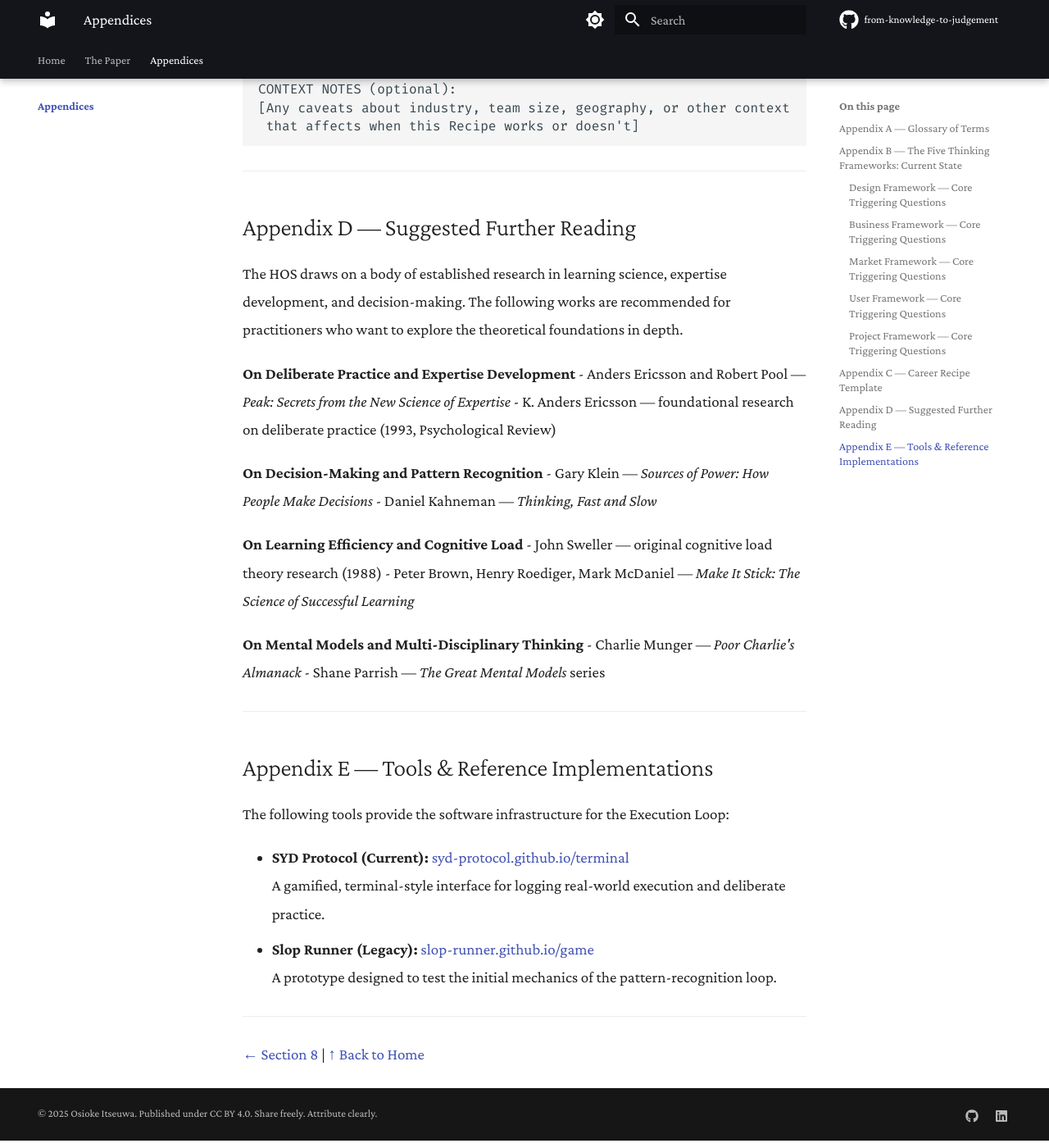
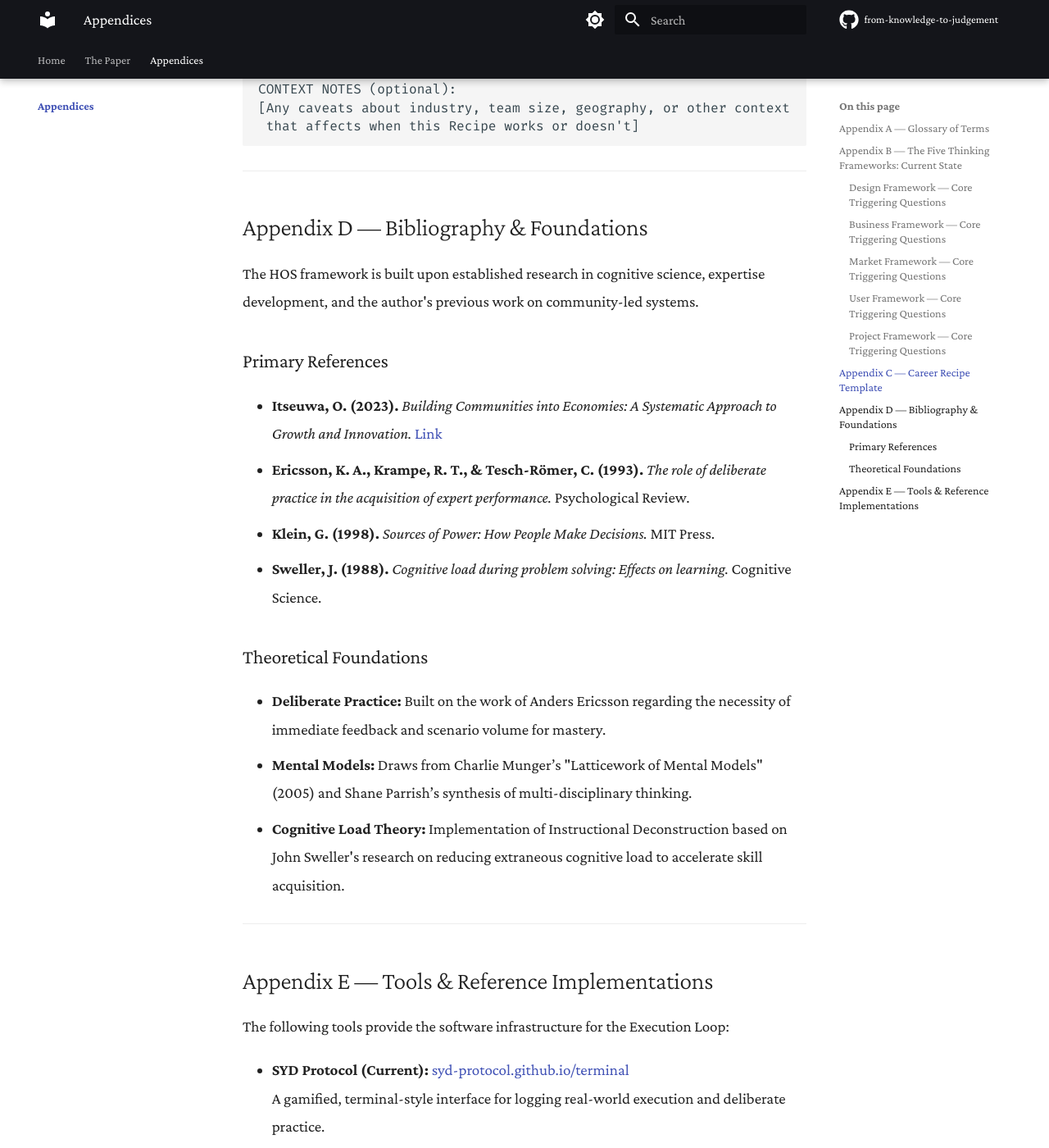
Before and after one commit to osioke/from-knowledge-to-judgement, an MkDocs documentation site: the page built from docs/appendices.md, in a window 1280 px wide and 1400 px high, scrolled down 4563 px. Shown: the whole window at 82% size. Built offline with MkDocs 1.6.1 and Material for MkDocs 9.7.7, drawn with Linux system fonts in a browser that asks for light colours; comment, search, counter and statistics services are not loaded.

Commit message:
docs: integrate GIS foundations, formalise bibliography, and update metadata
- Updated `index.md` and `section-8-conclusion.md` to reference and link to the foundational GIS book (Building Communities into Economies).
- Upgraded Appendix D (`appendices.md`) from a reading list to a formal Bibliography & Foundations section.
- Added inline academic citations (Ericsson 1993, Sweller 1988) to `section-2-framework.md` and `section-5-execution-loop.md` to strengthen theoretical authority.
- Updated author LinkedIn URL in `mkdocs.yml` social metadata.

```diff
--- a/docs/appendices.md
+++ b/docs/appendices.md
@@ -90,25 +90,20 @@ CONTEXT NOTES (optional):
 
 ---
 
-## Appendix D — Suggested Further Reading
+## Appendix D — Bibliography & Foundations
 
-The HOS draws on a body of established research in learning science, expertise development, and decision-making. The following works are recommended for practitioners who want to explore the theoretical foundations in depth.
+The HOS framework is built upon established research in cognitive science, expertise development, and the author's previous work on community-led systems.
 
-**On Deliberate Practice and Expertise Development**
-- Anders Ericsson and Robert Pool — *Peak: Secrets from the New Science of Expertise*
-- K. Anders Ericsson — foundational research on deliberate practice (1993, Psychological Review)
+### Primary References
+* **Itseuwa, O. (2023).** *Building Communities into Economies: A Systematic Approach to Growth and Innovation.* [Link](https://growth-clinic.github.io/gis-book/)
+* **Ericsson, K. A., Krampe, R. T., & Tesch-Römer, C. (1993).** *The role of deliberate practice in the acquisition of expert performance.* Psychological Review.
+* **Klein, G. (1998).** *Sources of Power: How People Make Decisions.* MIT Press.
+* **Sweller, J. (1988).** *Cognitive load during problem solving: Effects on learning.* Cognitive Science.
 
-**On Decision-Making and Pattern Recognition**
-- Gary Klein — *Sources of Power: How People Make Decisions*
-- Daniel Kahneman — *Thinking, Fast and Slow*
-
-**On Learning Efficiency and Cognitive Load**
-- John Sweller — original cognitive load theory research (1988)
-- Peter Brown, Henry Roediger, Mark McDaniel — *Make It Stick: The Science of Successful Learning*
-
-**On Mental Models and Multi-Disciplinary Thinking**
-- Charlie Munger — *Poor Charlie's Almanack*
-- Shane Parrish — *The Great Mental Models* series
+### Theoretical Foundations
+* **Deliberate Practice:** Built on the work of Anders Ericsson regarding the necessity of immediate feedback and scenario volume for mastery.
+* **Mental Models:** Draws from Charlie Munger’s "Latticework of Mental Models" (2005) and Shane Parrish’s synthesis of multi-disciplinary thinking.
+* **Cognitive Load Theory:** Implementation of Instructional Deconstruction based on John Sweller's research on reducing extraneous cognitive load to accelerate skill acquisition.
 
 ---
 
--- a/mkdocs.yml
+++ b/mkdocs.yml
@@ -82,7 +82,7 @@ extra:
     - icon: fontawesome/brands/github
       link: https://github.com/osioke
     - icon: fontawesome/brands/linkedin
-      link: https://www.linkedin.com/in/osioke
+      link: https://www.linkedin.com/in/osiokeitseuwa/
   generator: false
 
 extra_css:
```
Also changed, not shown: docs/index.md (+2 -0 lines), docs/section-2-framework.md (+1 -1 lines), docs/section-5-execution-loop.md (+1 -1 lines), docs/section-8-conclusion.md (+2 -0 lines).
